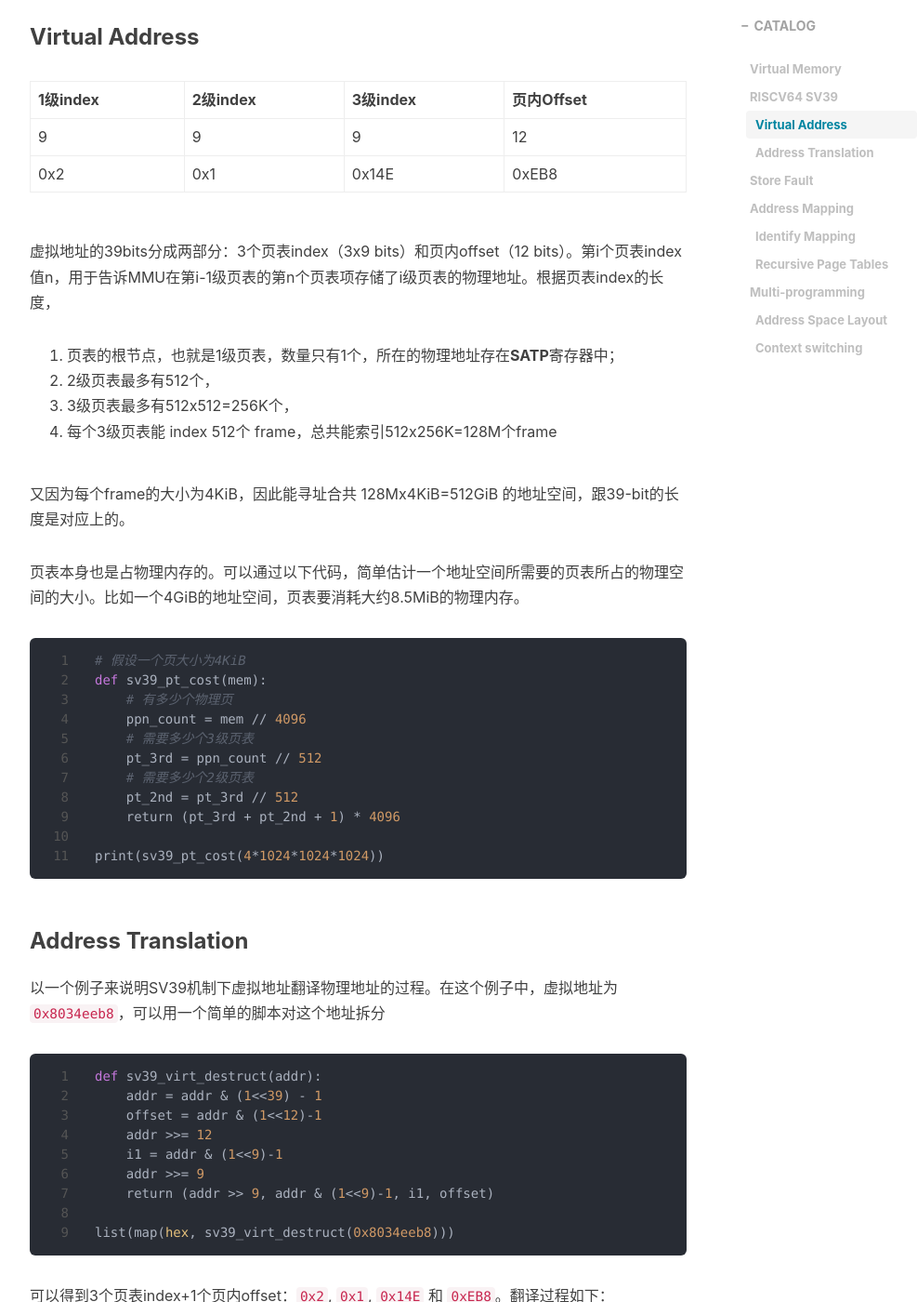
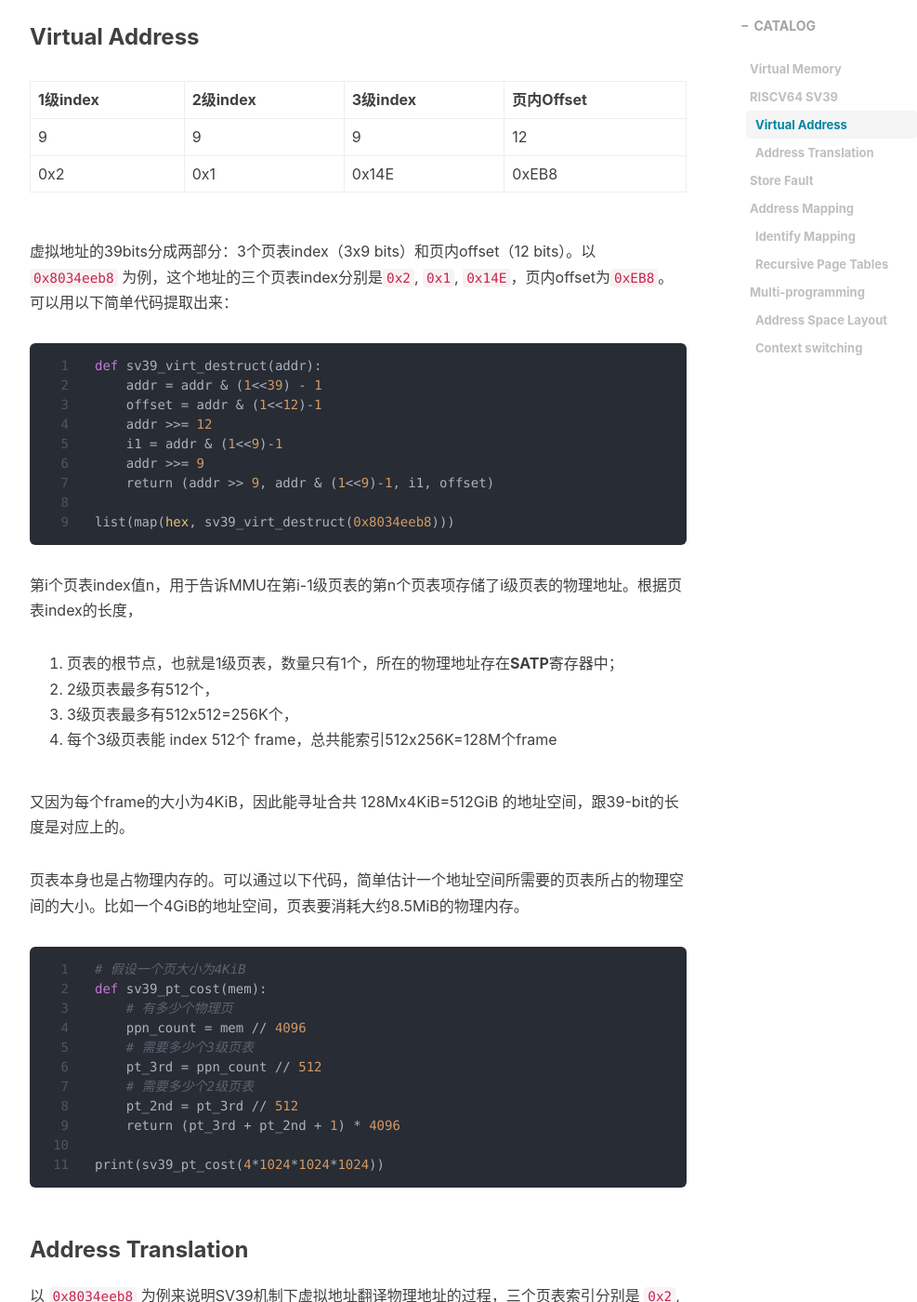
Before and after one commit to kayoch1n/kayoch1n.github.io, a Jekyll site: the page built from _posts/2023-09-29-riscv64-virt-mem.markdown, in a window 1280 px wide and 1400 px high, scrolled down 2343 px. Shown: the whole window at 93% size, without its empty margins (233-1220 px from the left). Built offline with Jekyll 4.4.1, drawn with Linux system fonts in a browser that asks for light colours; nearby versions of some CDN libraries; a script that is not in the unit is left out; comment, search, counter and statistics services are not loaded; some of the changed lines change nothing that is shown; some of the changed text lies outside the part shown.

Commit message:
更新 _posts/2023-09-29-riscv64-virt-mem.markdown

````diff
--- a/_posts/2023-09-29-riscv64-virt-mem.markdown
+++ b/_posts/2023-09-29-riscv64-virt-mem.markdown
@@ -6,6 +6,7 @@
 date:   2023-09-29 15:40:38 +0800
 header-img: "img/sz-transmission-tower-2.jpg"
 mermaid: true
+mathjax: true
 categories:
   - blog
 tags:
@@ -69,7 +70,21 @@
 |9|9|9|12|
 |0x2|0x1|0x14E|0xEB8|
 
-虚拟地址的39bits分成两部分：3个页表index（3x9 bits）和页内offset（12 bits）。第i个页表index值n，用于告诉MMU在第i-1级页表的第n个页表项存储了i级页表的物理地址。根据页表index的长度，
+虚拟地址的39bits分成两部分：3个页表index（3x9 bits）和页内offset（12 bits）。以 `0x8034eeb8` 为例，这个地址的三个页表index分别是`0x2`, `0x1`, `0x14E`，页内offset为`0xEB8`。可以用以下简单代码提取出来：
+
+```python
+def sv39_virt_destruct(addr):
+    addr = addr & (1<<39) - 1
+    offset = addr & (1<<12)-1
+    addr >>= 12
+    i1 = addr & (1<<9)-1
+    addr >>= 9
+    return (addr >> 9, addr & (1<<9)-1, i1, offset)
+
+list(map(hex, sv39_virt_destruct(0x8034eeb8)))
+```
+
+第i个页表index值n，用于告诉MMU在第i-1级页表的第n个页表项存储了i级页表的物理地址。根据页表index的长度，
 
 1. 页表的根节点，也就是1级页表，数量只有1个，所在的物理地址存在**SATP**寄存器中；
 2. 2级页表最多有512个，
@@ -94,25 +109,9 @@
 print(sv39_pt_cost(4*1024*1024*1024))
 ```
 
-
-
 ### Address Translation
 
-以一个例子来说明SV39机制下虚拟地址翻译物理地址的过程。在这个例子中，虚拟地址为 `0x8034eeb8`，可以用一个简单的脚本对这个地址拆分
-
-```python
-def sv39_virt_destruct(addr):
-    addr = addr & (1<<39) - 1
-    offset = addr & (1<<12)-1
-    addr >>= 12
-    i1 = addr & (1<<9)-1
-    addr >>= 9
-    return (addr >> 9, addr & (1<<9)-1, i1, offset)
-
-list(map(hex, sv39_virt_destruct(0x8034eeb8)))
-```
-
-可以得到3个页表index+1个页内offset：`0x2`, `0x1`, `0x14E` 和 `0xEB8`。翻译过程如下：
+以 `0x8034eeb8` 为例来说明SV39机制下虚拟地址翻译物理地址的过程，三个页表索引分别是 `0x2`, `0x1`, `0x14E`，页内offset为 `0xEB8`。翻译过程如下：
 
 1. MMU首先根据SATP的值访问1级页表，找到第0x2个页表项，得到2级页表的物理地址；
 2. 访问2级页表，找到第0x1个页表项，得到3级页表的物理地址；
@@ -162,7 +161,7 @@
 
 一个特殊的现象是，对于一块连续的虚拟内存来说，其底下的物理内存却不一定是连续的，这取决于内核映射内存的方式。
 
-页表存储了虚拟内存和物理内存的映射关系。MMU利用这个映射关系读写内存，但是如何管理这个映射关系，比如虚拟地址 `0x10000` 要映射到哪个物理地址，是内核需要考虑的事情。最简单的是随机映射，虚拟地址和物理地址并无必然关系。内核可以选择将所有空闲物理页统一管理起来；对于应用程序要用到的虚拟页，内核可以找一个任意的、空闲的物理页形成映射并记录在页表中。在rcore中，内核就是用的随机映射处理应用程序的内存空间，将从 `0x10000` 开始的虚拟内存映射到任意可以用的物理页，比如`0xdead0000`。
+页表存储了虚拟内存和物理内存的映射关系。MMU利用这个映射关系执行地址翻译，但是如何管理这个映射关系，比如虚拟地址 `0x10000` 要映射到哪个物理地址，是内核需要考虑的事情。最简单的是随机映射，虚拟地址和物理地址并无必然关系。内核可以选择将所有空闲物理页统一管理起来；对于应用程序要用到的虚拟页，内核可以找一个任意的、空闲的物理页形成映射并记录在页表中。在rcore中，内核就是用的随机映射处理应用程序的内存空间，将从 `0x10000` 开始的虚拟内存映射到任意可以用的物理页，比如`0xdead0000`。
 
 ### Identify Mapping
 
@@ -194,7 +193,7 @@
 
 ### Recursive Page Tables
 
-实际上，为了让内核能够读写页表，恒等映射只是其中一种实现方式；[blog_os](https://os.phil-opp.com/paging-implementation/#map-at-a-fixed-offset)还提到了另外两种方式：Map at a Fixed Offset 和 Recursive Page Tables。Map at a Fixed Offset 和恒等映射类似，虚拟地址和物理地址的值相差了一个固定的值，并且由 bootloader 进行初始化，内核在启动的时候就已经开始使用虚拟内存了。这一点跟rcore不同，因为rcore的内核在启动的时候使用的是物理内存，并且完全靠内核初始化虚拟内存。
+恒等映射只是其中一种实现读写物理地址的方式。[blog_os](https://os.phil-opp.com/paging-implementation/#map-at-a-fixed-offset)还提到了另外两种方式：Map at a Fixed Offset 和 Recursive Page Tables。Map at a Fixed Offset 和恒等映射类似，虚拟地址和物理地址的值相差了一个固定的值，并且由 bootloader 将这个信息写入到x86的寄存器中并初始化页表，内核在启动的时候就已经开始使用虚拟内存了。这一点跟rcore不同，因为rcore的内核在启动的时候使用的是物理内存，并且完全靠内核初始化虚拟内存。
 
 Recursive Page Table 会在页表中设置一个特殊的index，比如511，并且将该index的页表项设置为当前页的物理地址。在访问特定的虚拟地址时，这个特殊的 index 能够缩短MMU实际遍历不同节点的数量。
 
@@ -211,21 +210,21 @@
 
 应用程序的地址空间可以划分为各个segment，每个segment包含至少一个虚拟页。segment对应ELF的program header，是section在内存中的体现；而section本身是数据在文件中的体现。下表是rcore其中一个应用程序的layout
 
-|地址|内容|映射方式|
-|-|-|-|
-|0x10000|.text|随机
-|0x12000|.rodata|随机
-|0x13000|.data,.bss|随机
+|地址|内容|映射方式|权限|
+|-|-|-|-|
+|0x10000|.text|随机|UR-X|
+|0x12000|.rodata|随机|UR--|
+|0x13000|.data,.bss|随机|URW-|
 |...|...|
-||Guard Page|不映射
-||User stack|随机
+||Guard Page|不映射|
+||User stack|随机|URW-|
 ||...|
-|0x80200000|kernel|identical 开始
-|0x80800000|kernel|identical 结束|
+|0x80200000|kernel|identical 开始|不含U|
+|0x80800000|kernel|identical 结束|不含U|
 ||...|不映射|
-|0xFFFFFFFFFFFFC000|kernel stack|随机
+|0xFFFFFFFFFFFFC000|kernel stack|随机|RW|
 ||Guard Page|不映射|
-|0xFFFFFFFFFFFFF000|Trap Context|随机
+|0xFFFFFFFFFFFFF000|Trap Context|随机|RW|
 
 主要是4个part：
 
````
